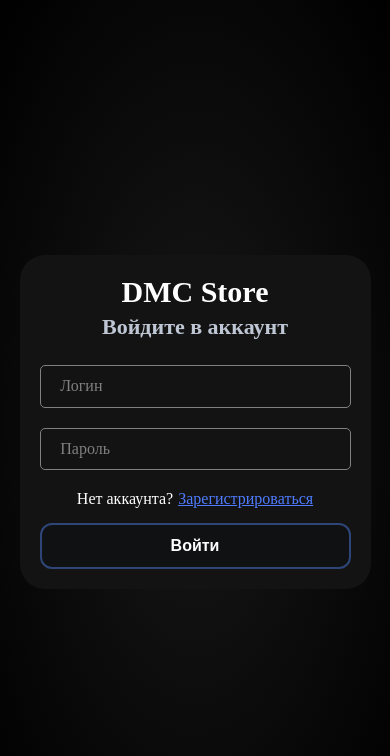
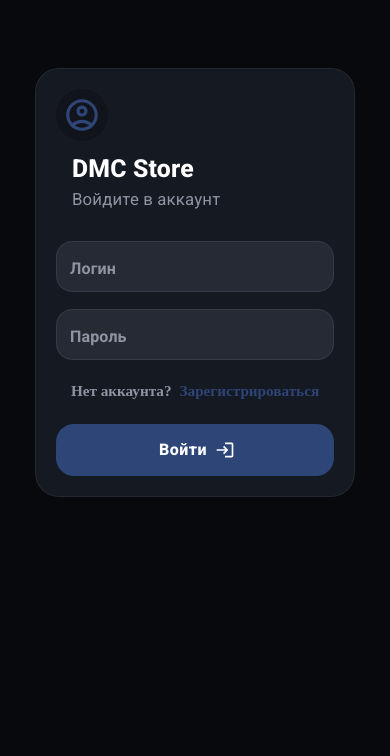
Before and after one commit to Atirti/dmc, a React (Vite) app in the folder dmc_front/: page / in a window 390 px wide. Shown: the top 756 px of the page. Built offline with nearby package versions, Linux system fonts and the light colour scheme.

Commit message:
Перевод UI на MUI для стиля MD для окна входа, так же добавлена адаптивность

```diff
--- a/dmc_front/src/View/Autin/LoginWindow/LoginWIndow.jsx
+++ b/dmc_front/src/View/Autin/LoginWindow/LoginWIndow.jsx
@@ -2,6 +2,9 @@ import "./LoginWindowCSS.css";
 import {NavLink, useLocation, useNavigate} from "react-router-dom";
 import {useState} from "react";
 import {useAuth} from "../../../Controll/APIStuff/Autentification/AuthContext.jsx";
+import {Alert, Box, Button, Card, CardContent, CircularProgress, Stack, TextField, Typography} from "@mui/material";
+import LoginOutlinedIcon from "@mui/icons-material/LoginOutlined";
+import AccountCircleOutlinedIcon from "@mui/icons-material/AccountCircleOutlined";
 
 export default function LoginWindow() {
     const navigate = useNavigate();
@@ -10,58 +13,109 @@ export default function LoginWindow() {
     const [error, setError] = useState("");
     const [username, setUsername] = useState("");
     const [password, setPassword] = useState("");
+    const [isLoginLoading, setIsLoginLoading] = useState(false);
     const from = location.state?.from?.pathname || "/home";
 
     async function handleLogin(event) {
         event.preventDefault();
+
+        if (!username.trim()) {
+            setError("Введите логин");
+            return;
+        }
+
+        if (!password.trim()) {
+            setError("Введите пароль");
+            return;
+        }
+
         try {
+            setIsLoginLoading(true);
             setError("");
+
             await login(username, password);
+
             navigate(from, { replace: true });
         } catch (error) {
             setError(error.message);
+        } finally {
+            setIsLoginLoading(false);
         }
     }
 
     return (
             <div className="loginPage">
-                <div className="loginWindow">
-                    <div className="header">
-                        <div className="logo">DMC Store</div>
-                        <div className="text">Войдите в аккаунт</div>
-                    </div>
+                <Card className="loginWindow" sx={{bgcolor: "#151922", color: "white", borderRadius: "32px",
+                    border: "1px solid rgba(255, 255, 255, 0.06)", boxShadow: "none",}}>
+                    <CardContent sx={{p: 4, "&:last-child": {pb: 4,},}}>
+                        <Stack direction="row" alignItems="center" spacing={2} className="loginHeader">
+                            <Box sx={{width: 64, height: 64, borderRadius: "50%", bgcolor: "#12141b", color: "#2E4578",
+                                display: "flex", alignItems: "center", justifyContent: "center", flexShrink: 0,}}>
+                                <AccountCircleOutlinedIcon sx={{ fontSize: 38 }} />
+                            </Box>
 
-                    <div className="Inputs">
-                        <div className="Login">
-                            <div className="inputLogin">
-                                <input placeholder=" " type="text" value={username}
-                                       onChange={(event) => setUsername(event.target.value)}/>
-                                <label>Логин</label>
+                            <Box>
+                                <Typography variant="h4" sx={{color: "white", fontWeight: 800, lineHeight: 1.1,}}>
+                                    DMC Store
+                                </Typography>
+                                <Typography sx={{color: "#8f94a3", mt: 0.7, fontSize: "1.05rem",}}>
+                                    Войдите в аккаунт
+                                </Typography>
+                            </Box>
+                        </Stack>
+
+                        <Box component="form" onSubmit={handleLogin} className="loginForm">
+                            <Stack spacing={2.2}>
+                                <TextField
+                                        value={username}
+                                        onChange={(event) => setUsername(event.target.value)}
+                                        label="Логин"
+                                        fullWidth
+                                        variant="outlined"
+                                        className="loginInput"
+                                />
+
+                                <TextField
+                                        value={password}
+                                        onChange={(event) => setPassword(event.target.value)}
+                                        label="Пароль"
+                                        type="password"
+                                        fullWidth
+                                        variant="outlined"
+                                        className="loginInput"
+                                />
+                            </Stack>
+
+                            <div className="registration">
+                                Нет аккаунта?
+                                <NavLink className="Register" to="/registration">Зарегистрироваться</NavLink>
                             </div>
-                        </div>
 
-                        <div className="Password">
-                            <div className="inputPassword">
-                                <input placeholder=" " type="password"
-                                       value={password}
-                                       onChange={(event) => setPassword(event.target.value)}/>
-                                <label>Пароль</label>
-                            </div>
-                        </div>
-                    </div>
+                            {error && (
+                                    <Alert severity="error" sx={{mt: 2.5, bgcolor: "#2a1115", color: "#ffb4b4",
+                                        borderRadius: "16px", border: "1px solid rgba(255, 107, 107, 0.25)",
+                                        "& .MuiAlert-icon": {color: "#ff6b6b",},}}>
+                                        {error}
+                                    </Alert>
+                            )}
 
-                    <div className="registration">
-                        Нет аккаунта?
-                        <NavLink className="Register" to="/registration">Зарегистрироваться</NavLink>
-                    </div>
-
-                    <div className="ButtonContainer">
-                        <button className="loginButton" onClick={handleLogin}>
-                            Войти
-                        </button>
-                        {error && <div className="errorMessage">{error}</div>}
-                    </div>
-                </div>
+                            <Button
+                                    type="submit"
+                                    fullWidth
+                                    className="loginButton"
+                                    disabled={isLoginLoading}
+                                    endIcon={isLoginLoading ? <CircularProgress size={18} sx={{ color: "#777" }} /> :
+                                            <LoginOutlinedIcon />}
+                                    sx={{mt: 3, py: 1.5, borderRadius: "18px",
+                                        bgcolor: "#2E4578", color: "white", fontWeight: 800, fontSize: "1rem",
+                                        textTransform: "none", "&:hover": {bgcolor: "#3c589f",},
+                                        "&.Mui-disabled": {bgcolor: "#2b2f3a", color: "#777",},}}
+                            >
+                                {isLoginLoading ? "Вход..." : "Войти"}
+                            </Button>
+                        </Box>
+                    </CardContent>
+                </Card>
             </div>
     );
 }
--- a/dmc_front/src/View/Autin/LoginWindow/LoginWindowCSS.css
+++ b/dmc_front/src/View/Autin/LoginWindow/LoginWindowCSS.css
@@ -1,126 +1,193 @@
 .loginPage {
     min-height: 100vh;
-    min-width: 100vw;
+    width: 100%;
+    overflow-x: hidden;
+    background: #08090d;
+    color: white;
     display: flex;
+    align-items: center;
     justify-content: center;
-    align-items: center;
-    vertical-align: center;
-}
-
-.loginWindow{
-    width: 400px;
-    max-width: 90%;
-    background-color: #131313;
-    border-radius: 25px;
-    padding: 20px;
+    padding: 15vh 20px 60px 20px;
     box-sizing: border-box;
 }
 
-.header{
-    text-align: center;
-    font-weight: bold;
-    font-size: 30px;
-    color: white;
-    margin-bottom: 25px;
+.loginWindow {
+    width: 100%;
+    max-width: 460px;
+    box-sizing: border-box;
 }
 
-/* Контейнер полей */
-.Inputs{
+.loginHeader {
+    margin-bottom: 34px;
+}
+
+.loginForm {
     width: 100%;
 }
 
-.Login, .Password{
-    margin-bottom: 20px;
-}
-
-.inputLogin, .inputPassword{
-    position: relative;
+.loginInput {
     width: 100%;
 }
 
-.loginWindow input{
-    width: 100%;
-    padding: 0.7rem 0.4rem;
-    outline: none;
-    border: 1px solid gray;
-    border-radius: 5px;
-    font-size: 1rem;
-    background-color: transparent;
-    color: white;
-    box-sizing: border-box;
+.loginInput .MuiInputLabel-root {
+    color: #8f94a3;
+    font-weight: 700;
 }
 
-.loginWindow label{
-    position: absolute;
-    top: 50%;
-    left: 1rem;
-    transform: translateY(-50%);
-    background-color: #131313;
-    border-radius: 5px;
-    padding: 0 0.3rem;
-    transform-origin: top left;
-    transition: 0.15s ease-out;
-    pointer-events: none;
-    color: gray;
+.loginInput .MuiInputLabel-root.Mui-focused {
+    color: #2E4578;
 }
 
-.loginWindow input:focus + label{
-    top: 0;
-    color: #2E4578;
-    transform: scale(0.9) translateY(-50%);
+.loginInput .MuiOutlinedInput-root {
+    color: white;
+    border-radius: 18px;
+    background-color: #252a35;
+    font-weight: 700;
 }
 
-.loginWindow input:focus{
+.loginInput .MuiOutlinedInput-input {
+    padding-top: 16px;
+    padding-bottom: 16px;
+}
+
+.loginInput .MuiOutlinedInput-notchedOutline {
+    border-color: rgba(255, 255, 255, 0.08);
+}
+
+.loginInput .MuiOutlinedInput-root:hover .MuiOutlinedInput-notchedOutline {
     border-color: #2E4578;
 }
 
-.loginWindow input:not(:placeholder-shown) + label{
-    top: 0;
-    transform: scale(0.9) translateY(-50%);
+.loginInput .MuiOutlinedInput-root.Mui-focused .MuiOutlinedInput-notchedOutline {
+    border-color: #2E4578;
 }
 
-/*Регистрация*/
-.registration{
+.registration {
+    margin-top: 22px;
+    color: #8f94a3;
+    font-size: 1rem;
+    font-weight: 700;
     display: flex;
+    align-items: center;
     justify-content: center;
-    color: white;
-    margin: 15px 0;
+    gap: 8px;
+    flex-wrap: wrap;
+    text-align: center;
 }
 
-.Register{
-    color: #4f7cff;
-    padding-left: 5px;
-    text-decoration: underline;
-    transition: 0.3s;
+.Register {
+    color: #2E4578;
+    font-weight: 800;
+    text-decoration: none;
 }
 
-.Register:hover{
-    color: #2E4578;
+.Register:hover {
+    color: #3c589f;
+    text-decoration: underline;
 }
 
-.ButtonContainer{
-    width: 100%;
+.loginButton {
+    min-height: 52px;
 }
 
-/* Кнопка входа*/
-.loginButton{
-    width: 100%;
-    padding: 12px;
-    border: 2px solid #2E4578;
-    border-radius: 12px;
-    background: #0f1112;
-    color: white;
-    font-size: 16px;
-    font-weight: bold;
-    cursor: pointer;
-    transition: 0.3s;
+.errorMessage {
+    margin-top: 16px;
+    color: #ff6b6b;
+    font-size: 1rem;
+    font-weight: 700;
+    text-align: center;
 }
 
-.loginButton:hover{
-    transform: translateY(-2px);
-    box-shadow: 0 5px 15px #2E4578;
+@media (max-width: 800px) {
+    .loginPage {
+        padding: 12vh 18px 50px 18px;
+    }
+
+    .loginWindow {
+        max-width: 430px;
+    }
 }
 
-.loginButton:active{
-    transform: translateY(0);
+@media (max-width: 600px) {
+    .loginPage {
+        padding: 10vh 14px 42px 14px;
+        align-items: flex-start;
+    }
+
+    .loginWindow {
+        max-width: 360px;
+        border-radius: 24px !important;
+    }
+
+    .loginWindow .MuiCardContent-root {
+        padding: 24px !important;
+    }
+
+    .loginHeader {
+        margin-bottom: 28px;
+    }
+
+    .loginHeader {
+        flex-direction: column !important;
+        align-items: flex-start !important;
+        gap: 14px !important;
+    }
+
+    .loginHeader > .MuiBox-root:first-child {
+        width: 52px !important;
+        height: 52px !important;
+    }
+
+    .loginHeader h4 {
+        font-size: 1.75rem !important;
+    }
+
+    .loginInput .MuiOutlinedInput-root {
+        border-radius: 16px;
+    }
+
+    .registration {
+        font-size: 0.95rem;
+    }
+
+    .loginButton {
+        min-height: 48px;
+    }
 }
+
+@media (max-width: 480px) {
+    .loginPage {
+        padding: 8vh 12px 38px 12px;
+    }
+
+    .loginWindow {
+        max-width: 320px;
+    }
+
+    .loginWindow .MuiCardContent-root {
+        padding: 20px !important;
+    }
+
+    .loginHeader h4 {
+        font-size: 1.55rem !important;
+    }
+
+    .loginInput .MuiOutlinedInput-input {
+        padding-top: 14px;
+        padding-bottom: 14px;
+    }
+}
+
+@media (max-width: 380px) {
+    .loginWindow {
+        max-width: 290px;
+    }
+
+    .loginHeader h4 {
+        font-size: 1.4rem !important;
+    }
+
+    .registration {
+        font-size: 0.9rem;
+    }
+}
```
